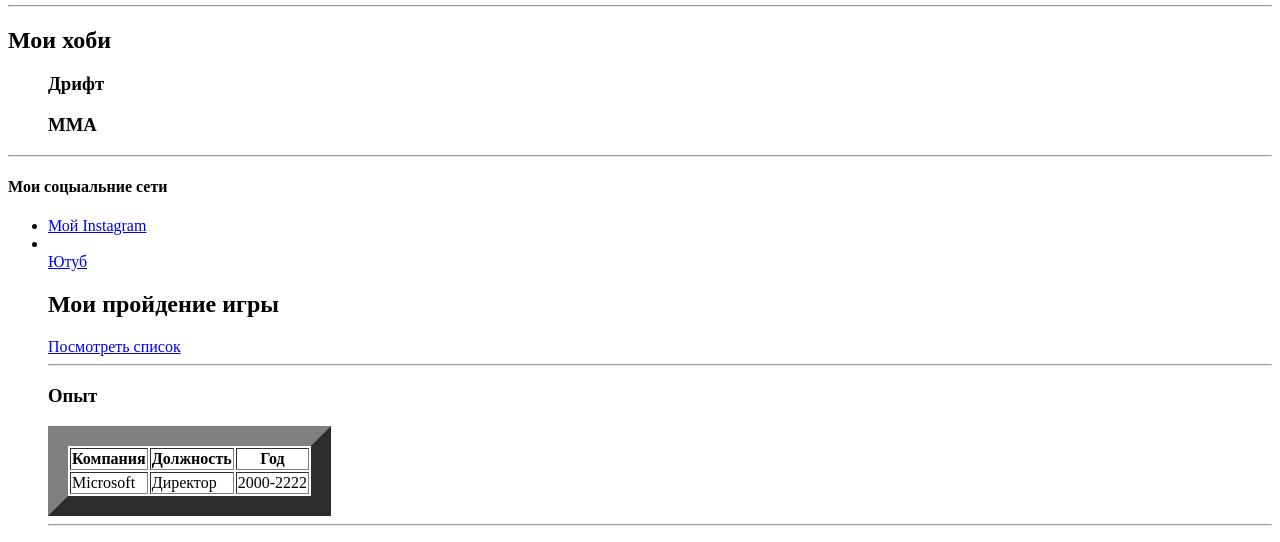
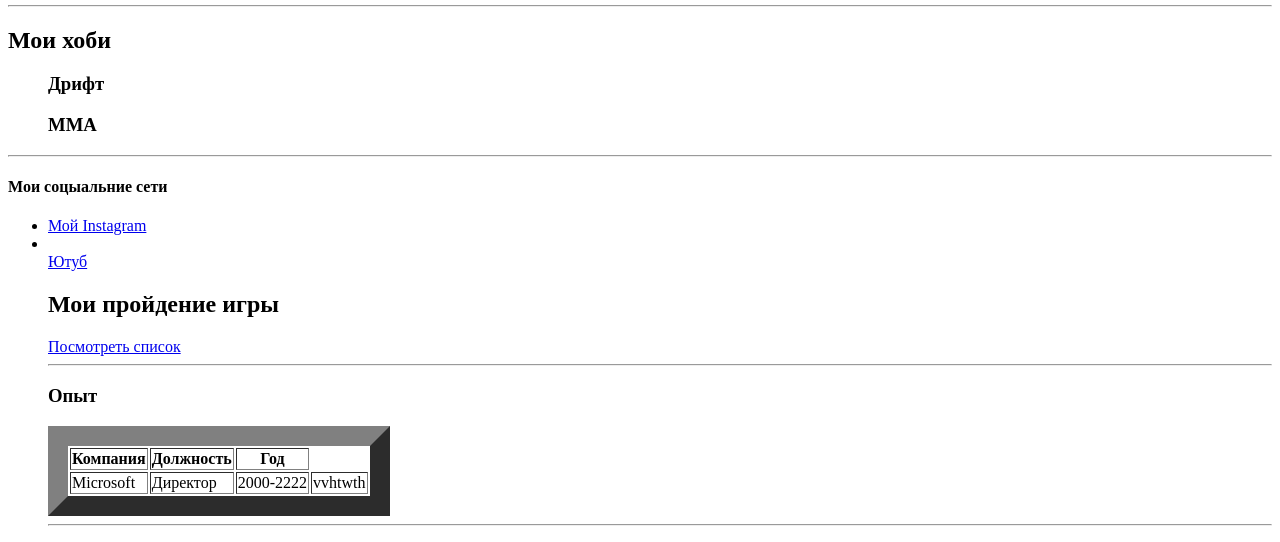
Before and after one commit to MihalichYAmpolciv11/Test-sait, a plain HTML site: page index.html in a window 1280 px wide. Shown: the part 283-825 px from the top of the page. Drawn offline with Linux system fonts and the light colour scheme.

Commit message:
Добавил <td>

```diff
--- a/index.html
+++ b/index.html
@@ -47,6 +47,7 @@
                 <td>Microsoft</td>
                 <td>Директор</td>
                 <td>2000-2222</td>
+                <td>vvhtwth</td>
             </table>
 
             <hr>
```
